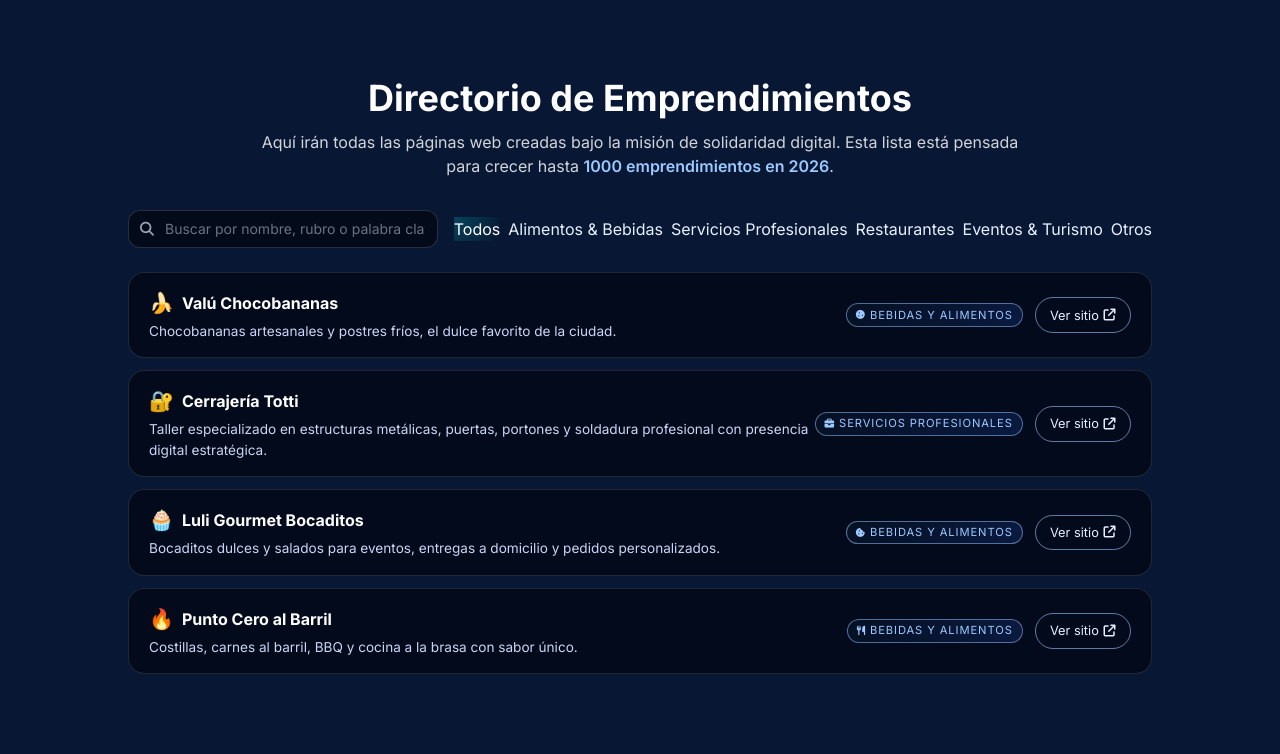
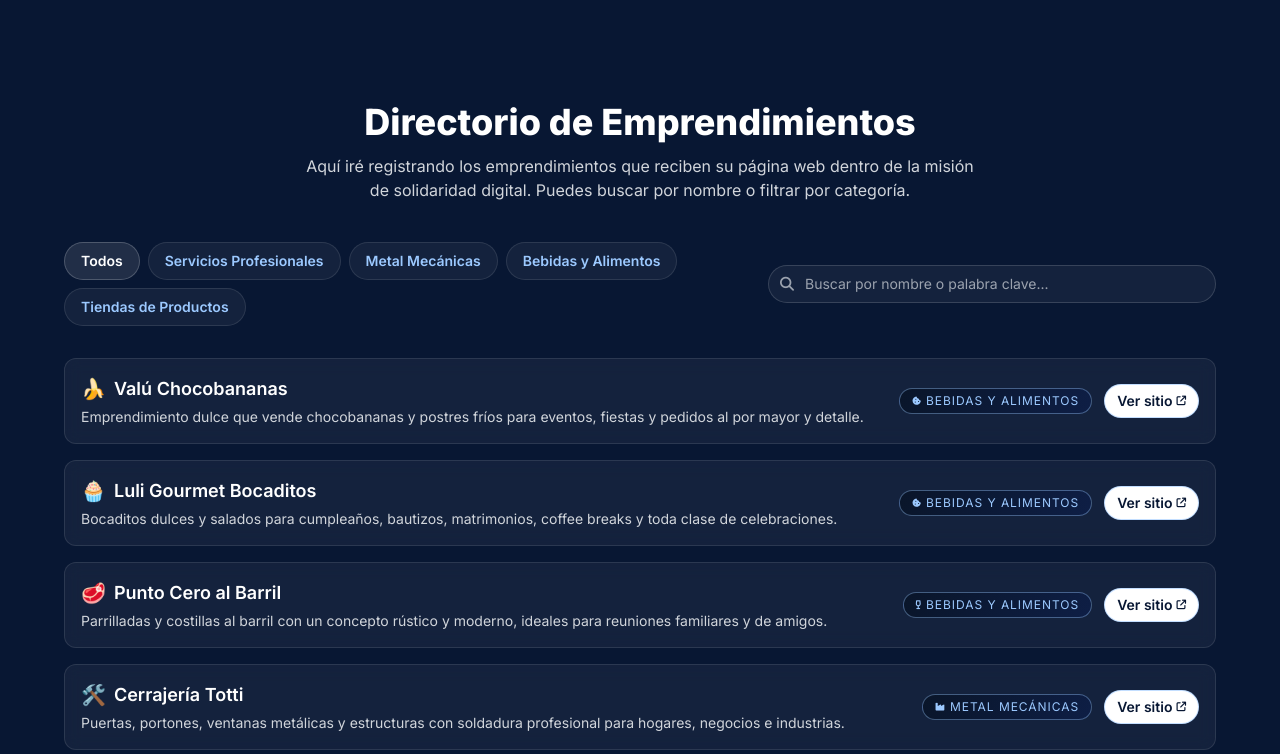
Before and after one commit to Maxlagartilloia/P-gina-Crisslombeida, a plain HTML site: page index.html in a window 1280 px wide. Shown: the part 800-1554 px from the top of the page. Drawn offline with nearby package versions, Linux system fonts and the light colour scheme.

Commit message:
Update index.html

```diff
--- a/index.html
+++ b/index.html
@@ -342,164 +342,254 @@
             </section>
 
             <!-- DIRECTORIO DE PÁGINAS WEB -->
-            <section id="casos" class="pt-10">
-                <div class="text-center mb-8">
-                    <h2 class="text-4xl font-bold text-center text-white mb-3">Directorio de Emprendimientos</h2>
-                    <p class="text-gray-300 max-w-3xl mx-auto text-sm sm:text-base">
-                        Aquí irán todas las páginas web creadas bajo la misión de solidaridad digital.
-                        Esta lista está pensada para crecer hasta <span class="font-semibold text-[#9cc9ff]">1000 emprendimientos en 2026</span>.
+<!-- ============ DIRECTORIO DE EMPRENDIMIENTOS ============ -->
+<section id="directorio" class="pt-16 pb-20">
+  <div class="max-w-6xl mx-auto">
+    <!-- Título e intro -->
+    <div class="text-center mb-10">
+      <h2 class="text-4xl font-extrabold text-white mb-3">
+        Directorio de Emprendimientos
+      </h2>
+      <p class="text-gray-300 max-w-2xl mx-auto text-sm sm:text-base">
+        Aquí iré registrando los emprendimientos que reciben su página web
+        dentro de la misión de solidaridad digital. Puedes buscar por nombre
+        o filtrar por categoría.
       </p>
     </div>
 
-                <!-- Buscador + Filtros -->
-                <div class="max-w-5xl mx-auto mb-6 flex flex-col gap-4 md:flex-row md:items-center">
-                    <div class="flex-1">
-                        <label for="directory-search" class="sr-only">Buscar emprendimiento</label>
-                        <div class="relative">
-                            <span class="absolute inset-y-0 left-3 flex items-center text-gray-400 text-sm">
+    <!-- Filtros + Buscador -->
+    <div class="flex flex-col md:flex-row md:items-center md:justify-between gap-4 mb-8">
+
+      <!-- Filtros de categoría (SOLO ESTAS 4 + TODOS) -->
+      <div class="flex flex-wrap gap-2 justify-center md:justify-start">
+        <button
+          class="filter-btn px-4 py-2 rounded-full text-xs sm:text-sm font-semibold border border-white/20 bg-white/10 text-white hover:bg-white/20 transition active"
+          data-filter="all"
+        >
+          Todos
+        </button>
+
+        <button
+          class="filter-btn px-4 py-2 rounded-full text-xs sm:text-sm font-semibold border border-white/10 bg-white/5 text-[#9cc9ff] hover:bg-white/10 transition"
+          data-filter="servicios"
+        >
+          Servicios Profesionales
+        </button>
+
+        <button
+          class="filter-btn px-4 py-2 rounded-full text-xs sm:text-sm font-semibold border border-white/10 bg-white/5 text-[#9cc9ff] hover:bg-white/10 transition"
+          data-filter="metalmecanicas"
+        >
+          Metal Mecánicas
+        </button>
+
+        <button
+          class="filter-btn px-4 py-2 rounded-full text-xs sm:text-sm font-semibold border border-white/10 bg-white/5 text-[#9cc9ff] hover:bg-white/10 transition"
+          data-filter="alimentos"
+        >
+          Bebidas y Alimentos
+        </button>
+
+        <button
+          class="filter-btn px-4 py-2 rounded-full text-xs sm:text-sm font-semibold border border-white/10 bg-white/5 text-[#9cc9ff] hover:bg-white/10 transition"
+          data-filter="tiendas"
+        >
+          Tiendas de Productos
+        </button>
+      </div>
+
+      <!-- Buscador -->
+      <div class="relative max-w-md w-full mx-auto md:mx-0">
+        <span class="absolute left-3 top-1/2 -translate-y-1/2 text-gray-400 text-sm">
           <i class="fa fa-search"></i>
         </span>
         <input
-                                id="directory-search"
+          id="search-directory"
           type="text"
-                                placeholder="Buscar por nombre, rubro o palabra clave..."
-                                class="w-full pl-9 pr-3 py-2 rounded-xl bg-[#030916]/80 border border-white/15 text-sm text-gray-100 placeholder:text-gray-500 focus:outline-none focus:border-[#9cc9ff] focus:ring-1 focus:ring-[#9cc9ff]"
-                            >
+          placeholder="Buscar por nombre o palabra clave..."
+          class="w-full pl-9 pr-3 py-2 rounded-full bg-white/5 border border-white/15 text-sm text-gray-100 placeholder-gray-400 focus:outline-none focus:ring-2 focus:ring-[#9cc9ff]/60 focus:border-transparent"
+        />
       </div>
     </div>
 
-                    <div class="flex flex-wrap gap-2 justify-center md:justify-end">
-                        <button class="directory-filter-btn directory-filter-btn-active" data-filter="all">Todos</button>
-                        <button class="directory-filter-btn" data-filter="alimentos">Alimentos & Bebidas</button>
-                        <button class="directory-filter-btn" data-filter="servicios">Servicios Profesionales</button>
-                        <button class="directory-filter-btn" data-filter="restaurantes">Restaurantes</button>
-                        <button class="directory-filter-btn" data-filter="eventos">Eventos & Turismo</button>
-                        <button class="directory-filter-btn" data-filter="otros">Otros</button>
-                    </div>
-                </div>
+    <!-- LISTA DE NEGOCIOS -->
+    <div id="directory-list" class="space-y-4">
 
-                <!-- LISTA (aquí se pueden ir sumando hasta 1000 items) -->
-                <div id="directory-list" class="space-y-3 max-w-5xl mx-auto">
-
-                    <!-- EJEMPLO 1 -->
+      <!-- ========== CATEGORÍA: BEBIDAS Y ALIMENTOS ========== -->
+      <!-- Valú Chocobananas -->
       <article
-    class="directory-item"
+        class="directory-item flex flex-col md:flex-row items-start md:items-center justify-between gap-3 px-4 py-4 rounded-xl bg-white/5 border border-white/10 hover:border-[#9cc9ff]/60 hover:bg-white/10 transition"
         data-category="alimentos"
         data-name="valu chocobananas"
-    data-keywords="chocobananas chocolateria snacks dulces postres alimentos"
+        data-keywords="chocobananas banano chocolate dulces helados postres alimentos"
       >
         <div class="flex-1 min-w-0">
           <div class="flex items-center gap-2 mb-1">
-            <span class="text-xl">🍌</span>
-            <h3 class="directory-title">Valú Chocobananas</h3>
+            <span class="text-xl" aria-hidden="true">🍌</span>
+            <h3 class="directory-title text-base sm:text-lg font-semibold text-white">
+              Valú Chocobananas
+            </h3>
           </div>
-        <p class="directory-desc">
-            Chocobananas artesanales y postres fríos, el dulce favorito de la ciudad.
+          <p class="directory-desc text-xs sm:text-sm text-gray-300">
+            Emprendimiento dulce que vende chocobananas y postres fríos para
+            eventos, fiestas y pedidos al por mayor y detalle.
           </p>
         </div>
 
         <div class="mt-2 md:mt-0 flex items-center gap-3 shrink-0">
-        <span class="directory-tag">
-            <i class="fa fa-cookie text-[0.6rem]"></i> Bebidas y Alimentos
+          <span class="directory-tag inline-flex items-center gap-1 px-3 py-1 rounded-full text-[0.65rem] sm:text-xs bg-white/10 text-[#9cc9ff] border border-[#9cc9ff]/40">
+            <i class="fa fa-cookie-bite text-[0.55rem]"></i>
+            Bebidas y Alimentos
           </span>
 
-        <a href="https://valuchocobananas.crisslombeida.com/"
+          <a
+            href="https://valuchocobananas.crisslombeida.com/"
             target="_blank"
-           class="directory-link-btn">
-            Ver sitio <i class="fa fa-arrow-up-right-from-square text-xs"></i>
+            class="directory-link-btn inline-flex items-center gap-1 px-3 py-1.5 rounded-full text-xs sm:text-sm font-semibold bg-white text-[#081733] hover:bg-[#9cc9ff] hover:text-[#030712] transition"
+          >
+            Ver sitio
+            <i class="fa fa-arrow-up-right-from-square text-[0.6rem]"></i>
           </a>
         </div>
       </article>
 
-                    <!-- EJEMPLO 2 -->
+      <!-- Luli Gourmet Bocaditos -->
       <article
-                        class="directory-item"
-                        data-category="servicios"
-                        data-name="cerrajería totti"
-                        data-keywords="soldadura cerrajeria estructuras metalicas seguridad puertas portones"
+        class="directory-item flex flex-col md:flex-row items-start md:items-center justify-between gap-3 px-4 py-4 rounded-xl bg-white/5 border border-white/10 hover:border-[#9cc9ff]/60 hover:bg-white/10 transition"
+        data-category="alimentos"
+        data-name="luli gourmet bocaditos"
+        data-keywords="bocaditos bocaditos luli pasapalos dulces salados catering eventos alimentos"
       >
         <div class="flex-1 min-w-0">
           <div class="flex items-center gap-2 mb-1">
-                                <span class="text-xl" aria-hidden="true">🔐</span>
-                                <h3 class="directory-title">Cerrajería Totti</h3>
+            <span class="text-xl" aria-hidden="true">🧁</span>
+            <h3 class="directory-title text-base sm:text-lg font-semibold text-white">
+              Luli Gourmet Bocaditos
+            </h3>
           </div>
-                            <p class="directory-desc">
-                                Taller especializado en estructuras metálicas, puertas, portones y soldadura profesional con presencia digital estratégica.
+          <p class="directory-desc text-xs sm:text-sm text-gray-300">
+            Bocaditos dulces y salados para cumpleaños, bautizos, matrimonios,
+            coffee breaks y toda clase de celebraciones.
           </p>
         </div>
+
         <div class="mt-2 md:mt-0 flex items-center gap-3 shrink-0">
-                            <span class="directory-tag">
-                                <i class="fa fa-briefcase text-[0.6rem]"></i> Servicios Profesionales
+          <span class="directory-tag inline-flex items-center gap-1 px-3 py-1 rounded-full text-[0.65rem] sm:text-xs bg-white/10 text-[#9cc9ff] border border-[#9cc9ff]/40">
+            <i class="fa fa-cookie-bite text-[0.55rem]"></i>
+            Bebidas y Alimentos
           </span>
+
           <a
-                                href="https://cerrajeriatotti.crisslombeida.com/"
+            href="https://luligourmetbocaditos.crisslombeida.com/"
             target="_blank"
-                                class="directory-link-btn"
+            class="directory-link-btn inline-flex items-center gap-1 px-3 py-1.5 rounded-full text-xs sm:text-sm font-semibold bg-white text-[#081733] hover:bg-[#9cc9ff] hover:text-[#030712] transition"
           >
-                                Ver sitio <i class="fa fa-arrow-up-right-from-square text-xs"></i>
+            Ver sitio
+            <i class="fa fa-arrow-up-right-from-square text-[0.6rem]"></i>
           </a>
         </div>
       </article>
 
-                    <!-- EJEMPLO 3 -->
+      <!-- Punto Cero al Barril -->
       <article
-    class="directory-item"
+        class="directory-item flex flex-col md:flex-row items-start md:items-center justify-between gap-3 px-4 py-4 rounded-xl bg-white/5 border border-white/10 hover:border-[#9cc9ff]/60 hover:bg-white/10 transition"
         data-category="alimentos"
-    data-name="luli gourmet bocaditos"
-    data-keywords="bocaditos dulces salados pasteles snacks bocetería alimentos"
+        data-name="punto cero al barril"
+        data-keywords="bbq asados barril costillas carnes restaurante bebidas alimentos"
       >
         <div class="flex-1 min-w-0">
           <div class="flex items-center gap-2 mb-1">
-            <span class="text-xl">🧁</span>
-            <h3 class="directory-title">Luli Gourmet Bocaditos</h3>
+            <span class="text-xl" aria-hidden="true">🥩</span>
+            <h3 class="directory-title text-base sm:text-lg font-semibold text-white">
+              Punto Cero al Barril
+            </h3>
           </div>
-        <p class="directory-desc">
-            Bocaditos dulces y salados para eventos, entregas a domicilio y pedidos personalizados.
+          <p class="directory-desc text-xs sm:text-sm text-gray-300">
+            Parrilladas y costillas al barril con un concepto rústico y moderno,
+            ideales para reuniones familiares y de amigos.
           </p>
         </div>
 
         <div class="mt-2 md:mt-0 flex items-center gap-3 shrink-0">
-        <span class="directory-tag">
-            <i class="fa fa-cookie-bite text-[0.6rem]"></i> Bebidas y Alimentos
+          <span class="directory-tag inline-flex items-center gap-1 px-3 py-1 rounded-full text-[0.65rem] sm:text-xs bg-white/10 text-[#9cc9ff] border border-[#9cc9ff]/40">
+            <i class="fa fa-wine-glass-alt text-[0.55rem]"></i>
+            Bebidas y Alimentos
           </span>
 
-        <a href="https://luligourmetbocaditos.crisslombeida.com/"
+          <a
+            href="https://puntoceroalbarril.crisslombeida.com/"
             target="_blank"
-           class="directory-link-btn">
-            Ver sitio <i class="fa fa-arrow-up-right-from-square text-xs"></i>
+            class="directory-link-btn inline-flex items-center gap-1 px-3 py-1.5 rounded-full text-xs sm:text-sm font-semibold bg-white text-[#081733] hover:bg-[#9cc9ff] hover:text-[#030712] transition"
+          >
+            Ver sitio
+            <i class="fa fa-arrow-up-right-from-square text-[0.6rem]"></i>
           </a>
         </div>
       </article>
 
-                    <!-- EJEMPLO 4 (EVENTOS, PARA GABY GARZÓN CUANDO ESTÉ LISTO) -->
+      <!-- ========== CATEGORÍA: METAL MECÁNICAS ========== -->
+      <!-- Cerrajería Totti -->
       <article
-    class="directory-item"
-    data-category="alimentos"
-    data-name="punto cero al barril"
-    data-keywords="bbq parrilla costillas carnes restaurante alimentos comidas"
+        class="directory-item flex flex-col md:flex-row items-start md:items-center justify-between gap-3 px-4 py-4 rounded-xl bg-white/5 border border-white/10 hover:border-[#9cc9ff]/60 hover:bg-white/10 transition"
+        data-category="metalmecanicas"
+        data-name="cerrajeria totti"
+        data-keywords="cerrajeria soldadura metal puertas portones ventanas estructuras metalmecanica"
       >
         <div class="flex-1 min-w-0">
           <div class="flex items-center gap-2 mb-1">
-            <span class="text-xl">🔥</span>
-            <h3 class="directory-title">Punto Cero al Barril</h3>
+            <span class="text-xl" aria-hidden="true">🛠️</span>
+            <h3 class="directory-title text-base sm:text-lg font-semibold text-white">
+              Cerrajería Totti
+            </h3>
           </div>
-        <p class="directory-desc">
-            Costillas, carnes al barril, BBQ y cocina a la brasa con sabor único.
+          <p class="directory-desc text-xs sm:text-sm text-gray-300">
+            Puertas, portones, ventanas metálicas y estructuras con soldadura
+            profesional para hogares, negocios e industrias.
           </p>
         </div>
 
         <div class="mt-2 md:mt-0 flex items-center gap-3 shrink-0">
-        <span class="directory-tag">
-            <i class="fa fa-utensils text-[0.6rem]"></i> Bebidas y Alimentos
+          <span class="directory-tag inline-flex items-center gap-1 px-3 py-1 rounded-full text-[0.65rem] sm:text-xs bg-white/10 text-[#9cc9ff] border border-[#9cc9ff]/40">
+            <i class="fa fa-industry text-[0.55rem]"></i>
+            Metal Mecánicas
           </span>
 
-        <a href="https://puntoceroalbarril.crisslombeida.com/"
+          <a
+            href="https://cerrajeriatotti.crisslombeida.com/"
             target="_blank"
-           class="directory-link-btn">
-            Ver sitio <i class="fa fa-arrow-up-right-from-square text-xs"></i>
+            class="directory-link-btn inline-flex items-center gap-1 px-3 py-1.5 rounded-full text-xs sm:text-sm font-semibold bg-white text-[#081733] hover:bg-[#9cc9ff] hover:text-[#030712] transition"
+          >
+            Ver sitio
+            <i class="fa fa-arrow-up-right-from-square text-[0.6rem]"></i>
           </a>
         </div>
       </article>
+
+      <!-- ========== PLANTILLA PARA NUEVOS NEGOCIOS (COPIAR/PEGAR) ========== -->
+      <!--
+      EJEMPLO SERVICIOS PROFESIONALES
+      <article
+        class="directory-item flex flex-col md:flex-row items-start md:items-center justify-between gap-3 px-4 py-4 rounded-xl bg-white/5 border border-white/10 hover:border-[#9cc9ff]/60 hover:bg-white/10 transition"
+        data-category="servicios"
+        data-name="nombre del profesional"
+        data-keywords="abogado contadora consultoria asesoría profesional servicios"
+      >
+        ...
+      </article>
+
+      EJEMPLO TIENDAS DE PRODUCTOS
+      <article
+        class="directory-item flex flex-col md:flex-row items-start md:items-center justify-between gap-3 px-4 py-4 rounded-xl bg-white/5 border border-white/10 hover:border-[#9cc9ff]/60 hover:bg-white/10 transition"
+        data-category="tiendas"
+        data-name="nombre de la tienda"
+        data-keywords="ropa calzado tienda productos bazar ecommerce"
+      >
+        ...
+      </article>
+      -->
+    </div>
+  </div>
+</section>
                     <!-- A PARTIR DE AQUÍ PUEDES IR PEGANDO MÁS <article class="directory-item" ...> HASTA LLEGAR A LOS 1000 :) -->
 
                 </div>
```
Lines whose indentation alone changed are shown as unchanged.
